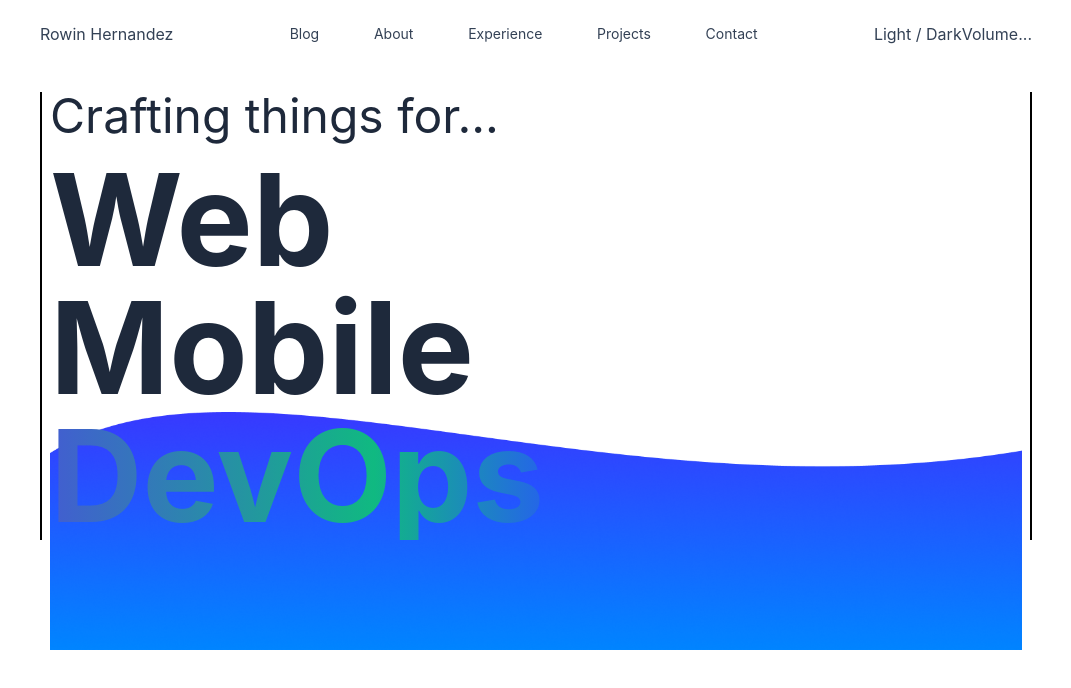
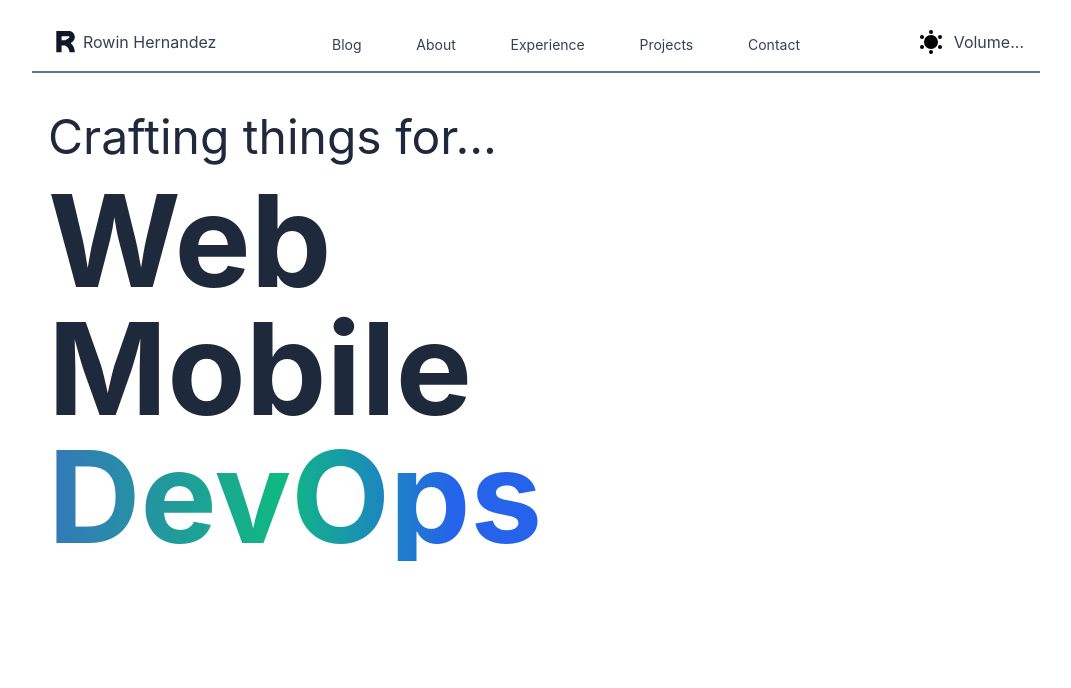
Before and after one commit to rowinbot/rowinbot.com, a Next.js app: page / in a window 1280 px wide. Shown: the top 688 px of the page, without its empty margins (104-1175 px from the left). Built offline with nearby package versions, Linux system fonts and the light colour scheme.

Commit message:
Theme mode toggle button and small transitions

```diff
--- /dev/null
+++ b/components/logo.tsx
@@ -0,0 +1,18 @@
+export function Logo() {
+  return (
+    <svg
+      className="fill-slate-900 dark:fill-white"
+      width={35}
+      height={35}
+      viewBox="0 0 312 312"
+      fill="none"
+      xmlns="http://www.w3.org/2000/svg"
+    >
+      <path
+        fillRule="evenodd"
+        clipRule="evenodd"
+        d="M74 62H184.85C214.756 62 239 86.2987 239 116.273C239 134.614 229.757 151.714 214.429 161.733L202.185 169.736C225.471 190.133 239 219.719 239 251H191.857C191.857 231.749 182.744 213.641 167.298 202.199L153.445 191.938H121.143V251H74V62ZM121.143 144.688H154.204L188.678 122.155C190.661 120.859 191.857 118.646 191.857 116.273C191.857 112.394 188.72 109.25 184.85 109.25H121.143V144.688Z"
+      />
+    </svg>
+  )
+}
--- a/components/navigation.tsx
+++ b/components/navigation.tsx
@@ -5,5 +5,12 @@ interface NavLinkProps {
 }
 
 export function NavLink({ children }: NavLinkProps) {
-  return <a className="px-4 py-2 text-sm text-slate-700">{children}</a>
+  return (
+    <a
+      href="#"
+      className="px-4 py-2 text-sm text-slate-700 dark:text-white cursor-pointer"
+    >
+      {children}
+    </a>
+  )
 }
--- /dev/null
+++ b/components/old.tsx
@@ -0,0 +1,15 @@
+import homeBgGradient from '../assets/decoration/home-bg-gradient.png'
+import Image from 'next/image'
+
+export function WavyContainer() {
+  return (
+    <>
+      <div className="relative left-[calc((100vw-100%)/2*-1+9px)] w-[100vw] flex -mx-2 home-gradient -mb-1">
+        <Image priority src={homeBgGradient} alt="" />
+      </div>
+      <section className="relative left-[calc((100vw-100%)/2*-1+9px)] w-[100vw] bg-blue-500 py-20 -mx-2">
+        <p>Lorem ipsum</p>
+      </section>
+    </>
+  )
+}
--- /dev/null
+++ b/components/other.tsx
@@ -0,0 +1,12 @@
+import type { ReactNode } from 'react'
+
+interface PageResetProps {
+  children: ReactNode
+}
+export default function PageReset({ children }: PageResetProps) {
+  return (
+    <div className="min-h-screen bg-white dark:bg-slate-900 transition duration-500 flex flex-col">
+      {children}
+    </div>
+  )
+}
--- /dev/null
+++ b/components/theme.tsx
@@ -0,0 +1,152 @@
+import { useCallback, useEffect } from 'react'
+import { atom, useRecoilState, useRecoilValue, useSetRecoilState } from 'recoil'
+import { useSpring, animated, easings } from 'react-spring'
+
+type AppTheme =
+  | 'light'
+  | 'dark'
+  | 'system-light'
+  | 'system-dark'
+  | 'system-unknown'
+
+type AppConciseTheme = 'light' | 'dark'
+
+/**
+ * Handles the selected theme, tho the theme is *mostly* used from CSS.
+ */
+const appThemeAtom = atom<AppTheme>({
+  key: 'app-theme',
+  default: 'system-unknown',
+})
+
+export const useAppTheme = () => useRecoilState(appThemeAtom)
+export const useAppThemeValue = () => useRecoilValue(appThemeAtom)
+export const useSetAppTheme = () => useSetRecoilState(appThemeAtom)
+
+function getConciseTheme(theme: AppTheme): AppConciseTheme {
+  switch (theme) {
+    case 'system-dark':
+    case 'dark':
+      return 'dark'
+
+    case 'system-light':
+    case 'light':
+    // Most users are using light so -_(≥_≥)_-
+    case 'system-unknown':
+    default:
+      return 'light'
+  }
+}
+
+function getOppositeTheme(theme: AppTheme): AppConciseTheme {
+  const isCurrentlyDark = getConciseTheme(theme) === 'dark'
+
+  return isCurrentlyDark ? 'light' : 'dark'
+}
+
+/**
+ * Synchronizes the theme state with the document classes
+ */
+export function ThemeSynchronizer() {
+  const [theme, setTheme] = useAppTheme()
+
+  useEffect(() => {
+    console.log(theme)
+    document.documentElement.classList.remove('light')
+    document.documentElement.classList.remove('dark')
+    document.documentElement.classList.add(getConciseTheme(theme))
+
+    // Check if user wants a custom theme for the page.
+    if (!theme.includes('system')) {
+      return
+    }
+
+    const query = window.matchMedia('(prefers-color-scheme: dark)')
+
+    function systemThemeChangeListener(event: MediaQueryListEvent) {
+      if (event.matches) {
+        setTheme('system-dark')
+      } else {
+        setTheme('system-light')
+      }
+    }
+
+    query.addEventListener('change', systemThemeChangeListener)
+
+    return () => query.removeEventListener('change', systemThemeChangeListener)
+  }, [theme, setTheme])
+
+  return null
+}
+
+export function ThemeToggle() {
+  const [theme, setTheme] = useAppTheme()
+
+  const isCurrentlyDark = getConciseTheme(theme) === 'dark'
+  const a11yLabel = `Activate ${getOppositeTheme(theme)} mode`
+
+  const handleClick = useCallback(() => setTheme(getOppositeTheme), [setTheme])
+
+  const { transform: svgTransform } = useSpring({
+    transform: isCurrentlyDark ? 'rotate(0)' : 'rotate(180)',
+    config: { easing: easings.easeOutQuad },
+  })
+
+  const { r: planetR } = useSpring({
+    r: isCurrentlyDark ? 10 : 7,
+    config: { easing: easings.easeOutQuad },
+  })
+
+  const mask = useSpring({
+    cy: isCurrentlyDark ? 10 : 30,
+    cx: isCurrentlyDark ? 20 : 30,
+    r: isCurrentlyDark ? 9 : 0,
+    config: { easing: easings.easeOutQuad },
+  })
+
+  return (
+    <button
+      className="align-middle inline-flex"
+      aria-label={a11yLabel}
+      title={a11yLabel}
+      onClick={handleClick}
+    >
+      <animated.svg
+        transform={svgTransform}
+        aria-hidden
+        className="fill-black dark:fill-white mb-1"
+        width={30}
+        height={30}
+        viewBox="0 0 30 30"
+        fill="none"
+        xmlns="http://www.w3.org/2000/svg"
+      >
+        <title>{a11yLabel}</title>
+        <mask id="theme-toggle-mask">
+          <rect x={0} y={0} width={30} height={30} fill="white"></rect>
+          <animated.circle
+            cx={mask.cx}
+            cy={mask.cy}
+            r={mask.r}
+            fill="black"
+          ></animated.circle>
+        </mask>
+
+        <animated.circle
+          mask="url(#theme-toggle-mask)"
+          cx={15}
+          cy={15}
+          r={planetR}
+        ></animated.circle>
+
+        <circle className="dark:scale-0" cx={6} cy={10} r={2}></circle>
+        <circle className="dark:scale-0" cx={15} cy={5} r={2}></circle>
+        <circle className="dark:scale-0" cx={24} cy={10} r={2}></circle>
+
+        <circle className="dark:scale-0" cx={6} cy={20} r={2}></circle>
+        <circle className="dark:scale-0" cx={15} cy={25} r={2}></circle>
+        <circle className="dark:scale-0" cx={24} cy={20} r={2}></circle>
+      </animated.svg>
+    </button>
+  )
+}
--- a/package.json
+++ b/package.json
@@ -11,7 +11,9 @@
   "dependencies": {
     "next": "12.1.5",
     "react": "18.1.0",
-    "react-dom": "18.1.0"
+    "react-dom": "18.1.0",
+    "react-spring": "^9.4.4",
+    "recoil": "^0.7.2"
   },
   "devDependencies": {
     "@types/node": "17.0.29",
--- a/pages/_app.tsx
+++ b/pages/_app.tsx
@@ -1,8 +1,18 @@
 import '../styles/globals.css'
+import { RecoilRoot } from 'recoil'
 import type { AppProps } from 'next/app'
+import { ThemeSynchronizer } from '../components/theme'
+import PageReset from '../components/other'
 
 function MyApp({ Component, pageProps }: AppProps) {
-  return <Component {...pageProps} />
+  return (
+    <PageReset>
+      <RecoilRoot>
+        <ThemeSynchronizer />
+        <Component {...pageProps} />
+      </RecoilRoot>
+    </PageReset>
+  )
 }
 
 export default MyApp
--- a/pages/index.tsx
+++ b/pages/index.tsx
@@ -1,43 +1,57 @@
 import type { NextPage } from 'next'
 import Head from 'next/head'
 import { NavLink } from '../components/navigation'
-import homeBgGradient from '../assets/decoration/home-bg-gradient.png'
+import lightGrayLogo from '../assets/light-gray-logo.png'
 import Image from 'next/image'
+import { ThemeToggle } from '../components/theme'
+import { Logo } from '../components/logo'
 
 const Home: NextPage = () => {
   return (
     <>
       <Head>
-        <title>Create Next App</title>
-        <meta name="description" content="Generated by create next app" />
+        <title>Rowin Hernandez</title>
+        <meta name="description" content="Rowin Hernandez" />
         <link rel="icon" href="/favicon.ico" />
       </Head>
 
-      <div className="max-w-5xl mx-auto mt-4 px-4">
-        <nav className="flex items-center justify-between">
-          <p className="text-slate-700">Rowin Hernandez</p>
+      <div className="max-w-5xl w-full mx-auto mt-4 px-2">
+        <nav className="backdrop-filter-fallback-opacity flex items-center justify-between sticky transition duration-500 top-0 py-2 px-4 bg-white dark:bg-slate-900 backdrop-blur-sm bg-opacity-90 dark:bg-opacity-95 z-10 border-b-2 border-b-slate-500">
+          <h1 className="text-slate-700 dark:text-white">
+            <span className="align-middle inline-flex mb-1">
+              <Logo />
+            </span>
+            Rowin Hernandez
+          </h1>
 
-          <div className="flex w-[500px] justify-between">
-            <NavLink>Blog</NavLink>
-            <NavLink>About</NavLink>
-            <NavLink>Experience</NavLink>
-            <NavLink>Projects</NavLink>
-            <NavLink>Contact</NavLink>
-          </div>
+          <ul className="flex w-[500px] justify-between">
+            <li>
+              <NavLink>Blog</NavLink>
+            </li>
+            <li>
+              <NavLink>About</NavLink>
+            </li>
+            <li>
+              <NavLink>Experience</NavLink>
+            </li>
+            <li>
+              <NavLink>Projects</NavLink>
+            </li>
+            <li>
+              <NavLink>Contact</NavLink>
+            </li>
+          </ul>
 
           <div className="text-slate-700">
-            <button>Light / Dark</button>
+            <ThemeToggle />
 
-            <button>Volume...</button>
+            <button className="ml-2">Volume...</button>
           </div>
         </nav>
 
-        <main className="border-x-2 px-2 border-black relative">
-          <div className="absolute z-[-1] left-0 right-0 top-80 mx-2">
-            <Image src={homeBgGradient} alt="" />
-          </div>
+        <main className="relative px-4">
           <header className="my-10">
-            <h1 className="flex flex-col text-3xl sm:text-4xl md:text-5xl text-slate-800 items-start">
+            <h2 className="flex flex-col text-3xl sm:text-4xl md:text-5xl text-slate-800 dark:text-white items-start">
               Crafting things for...
               <span className="text-7xl sm:text-8xl md:text-9xl font-bold mt-4">
                 Web
@@ -48,8 +62,10 @@ const Home: NextPage = () => {
               <span className="motion-safe:animate-gradient text-home-gradient text-7xl sm:text-8xl md:text-9xl font-bold text-transparent bg-clip-text">
                 DevOps
               </span>
-            </h1>
+            </h2>
           </header>
+
+          <div className="min-h-screen" />
         </main>
       </div>
     </>
--- a/styles/globals.css
+++ b/styles/globals.css
@@ -35,4 +35,15 @@
     );
     background-size: 250%;
   }
+
+  .home-gradient > :first-child {
+    /* Hacking on next/image component width */
+    width: 100% !important;
+  }
 }
+
+@supports not (backdrop-filter) {
+  .backdrop-filter-fallback-opacity {
+    --tw-bg-opacity: 1;
+  }
+}
--- a/tailwind.config.js
+++ b/tailwind.config.js
@@ -1,4 +1,5 @@
 module.exports = {
+  darkMode: 'class',
   content: [
     './pages/**/*.{js,ts,jsx,tsx}',
     './components/**/*.{js,ts,jsx,tsx}',
```
Also changed, not shown: assets/decoration/home-bg-gradient.png, 1 other file (tests, documents, lock files or other folders).
